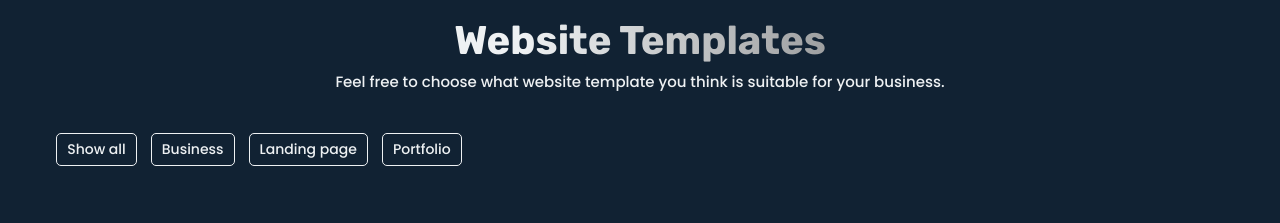
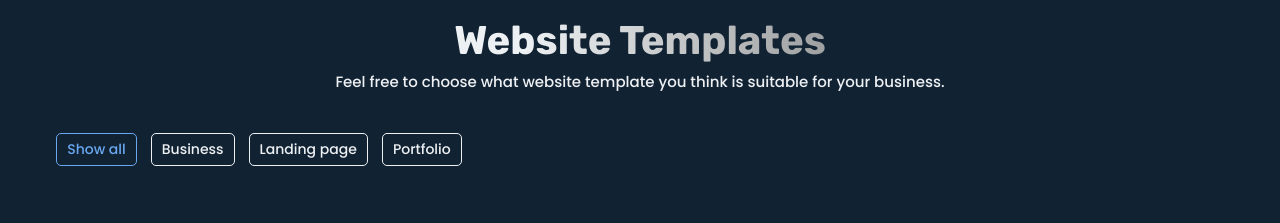
Before and after one commit to zypherr-website/www.zypherr.com, a plain HTML site: page index.html in a window 1280 px wide. Shown: the part 2000-2223 px from the top of the page. Drawn offline with nearby package versions, Linux system fonts and the light colour scheme; a script that the page names is missing.

Commit message:
Update style.css

```diff
--- a/css/style.css
+++ b/css/style.css
@@ -285,6 +285,10 @@ img{
     background: var(--color5);
     border-color: var(--color5);
 }
+.choose-category .filter .active{
+    color: var(--color5);
+    border-color: var(--color5);
+}
 .content{
     display: none;
 }
```
